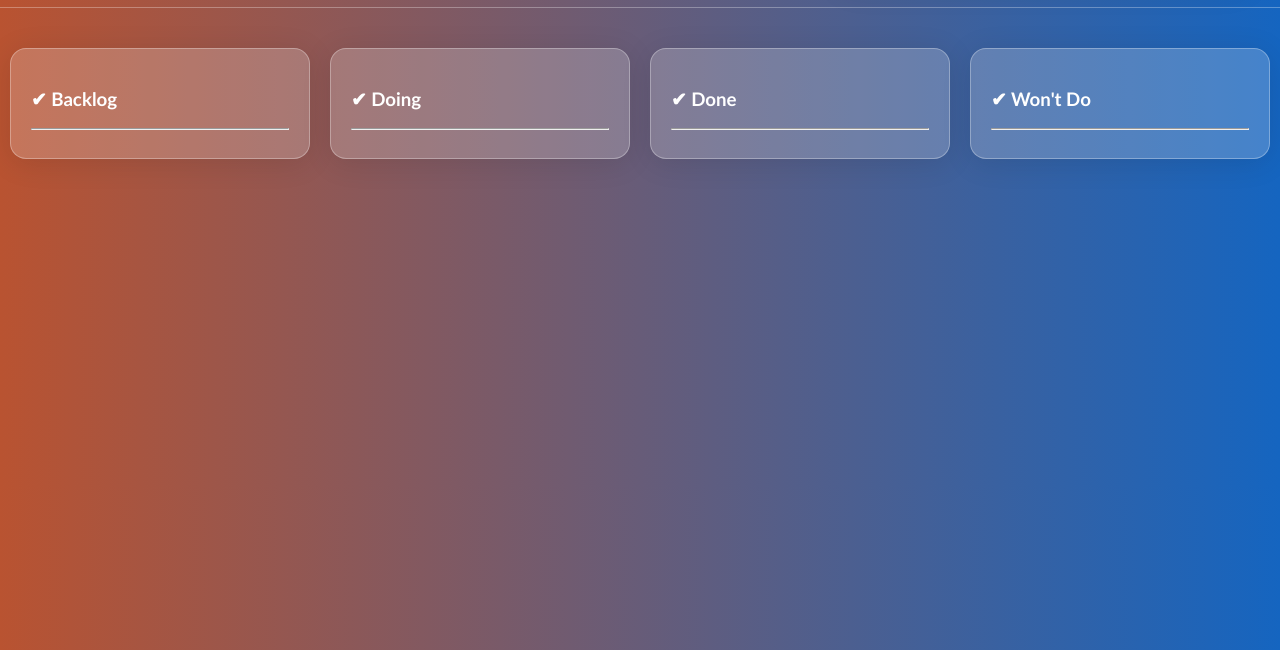
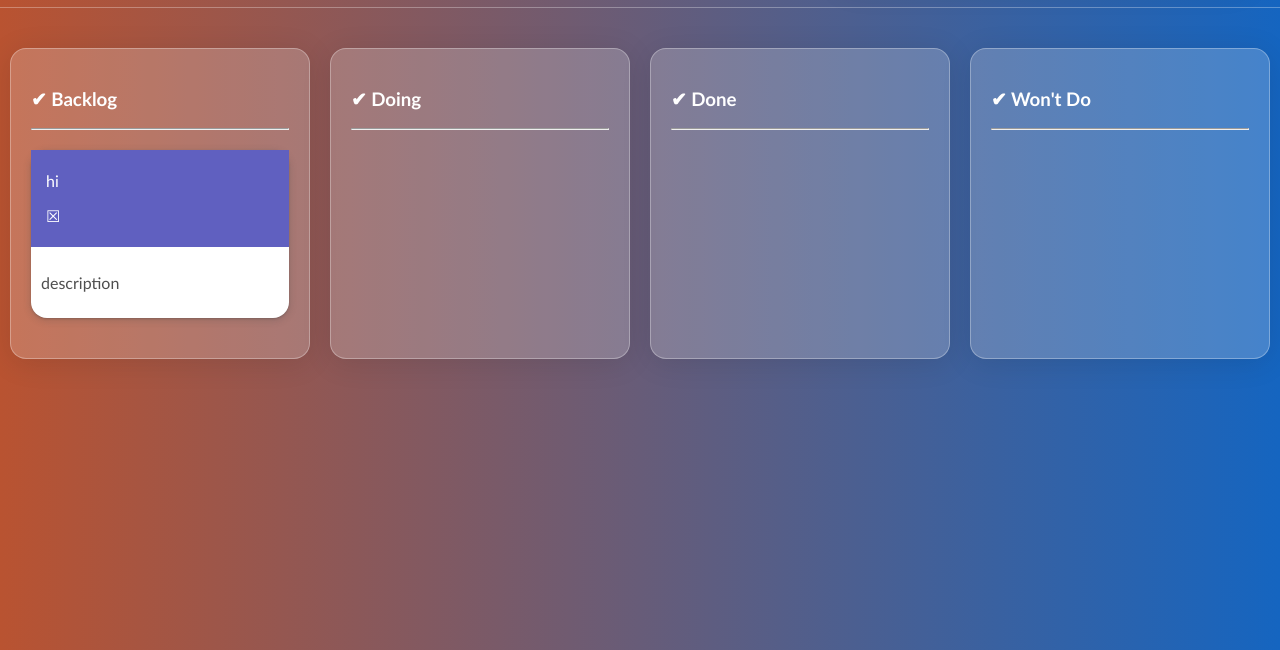
Before and after one commit to claudiavashchenko/kanban-board, a plain HTML site: page index.html in a window 1280 px wide. Shown: the part 150-800 px from the top of the page. Drawn offline with Linux system fonts and the light colour scheme.

Commit message:
Created tasks in js

```diff
--- a/CSS/styles.css
+++ b/CSS/styles.css
@@ -71,5 +71,15 @@ header .input-container {
 .task-container {
     background-color: rgb(255, 255, 255);
     border-radius: 16px;
+    margin: 20px 0;
     box-shadow: rgba(60, 64, 67, 0.3) 0 1px 2px, rgba(60, 64, 67, 0.15) 0 2px 6px 2px;
 }
+.task-header {
+    background-color: rgb(96, 96, 192);
+    color: rgb(255, 255, 255);
+    padding: 5px 15px;
+}
+.task-description-container {
+    padding: 10px;
+    color: rgb(78, 78, 78);
+}
--- a/JS/app.js
+++ b/JS/app.js
@@ -22,5 +22,33 @@ let tasks = [
 
 function createTask() {
     const taskCard = document.createElement("div")
-    taskCard.classList.add(".task-container")
+    taskCard.classList.add("task-container")
+
+   const taskHeader = document.createElement("div")
+   taskHeader.classList.add("task-header")
+
+   const taskTitle = document.createElement("p")
+   taskTitle.textContent = "hi"
+
+   const taskDescriptionContainer = document.createElement("div")
+   taskDescriptionContainer.classList.add("task-description-container")
+
+   const taskDescription = document.createElement("p")
+   taskDescription.textContent = "description"
+
+   taskCard.appendChild(taskHeader)
+
+   taskDescriptionContainer.append(taskDescription)
+
+   const deleteIcon = document.createElement("p")
+   deleteIcon.textContent = "☒"
+
+   taskHeader.append(taskTitle, deleteIcon)
+
+   taskCard.append(taskHeader, taskDescriptionContainer)
+
+    backlogTasks.append(taskCard)
 }
+
+
+createTask()
```
